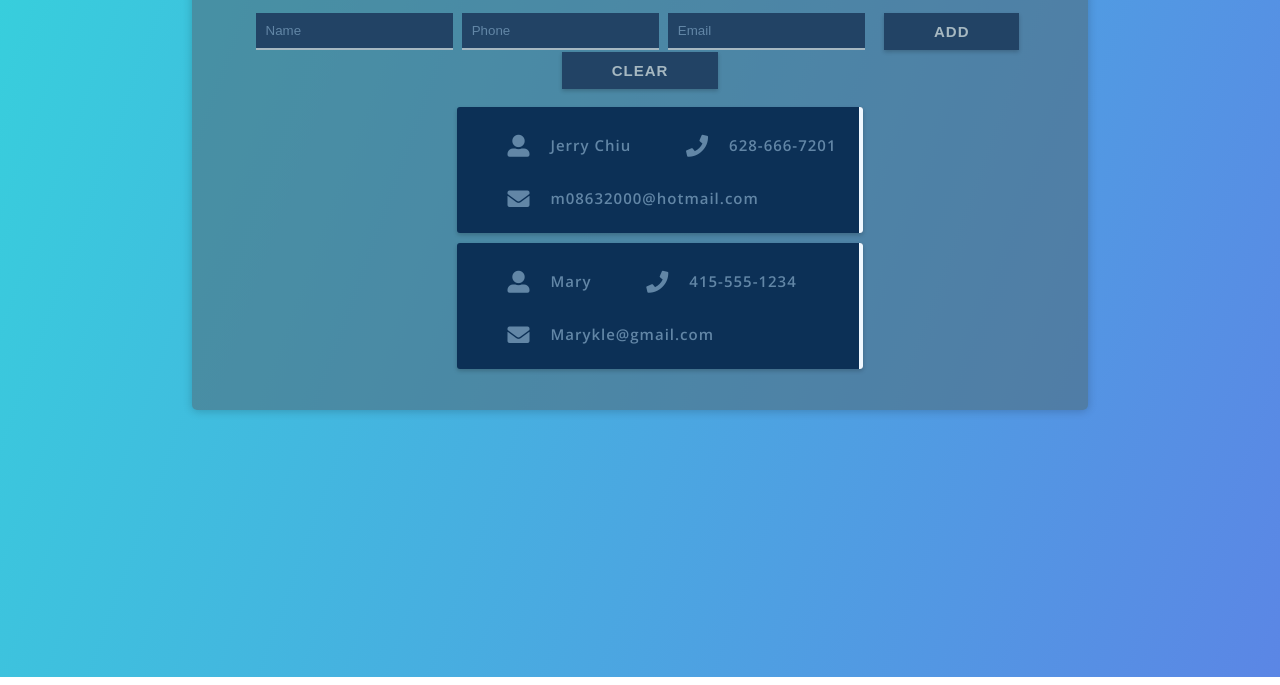
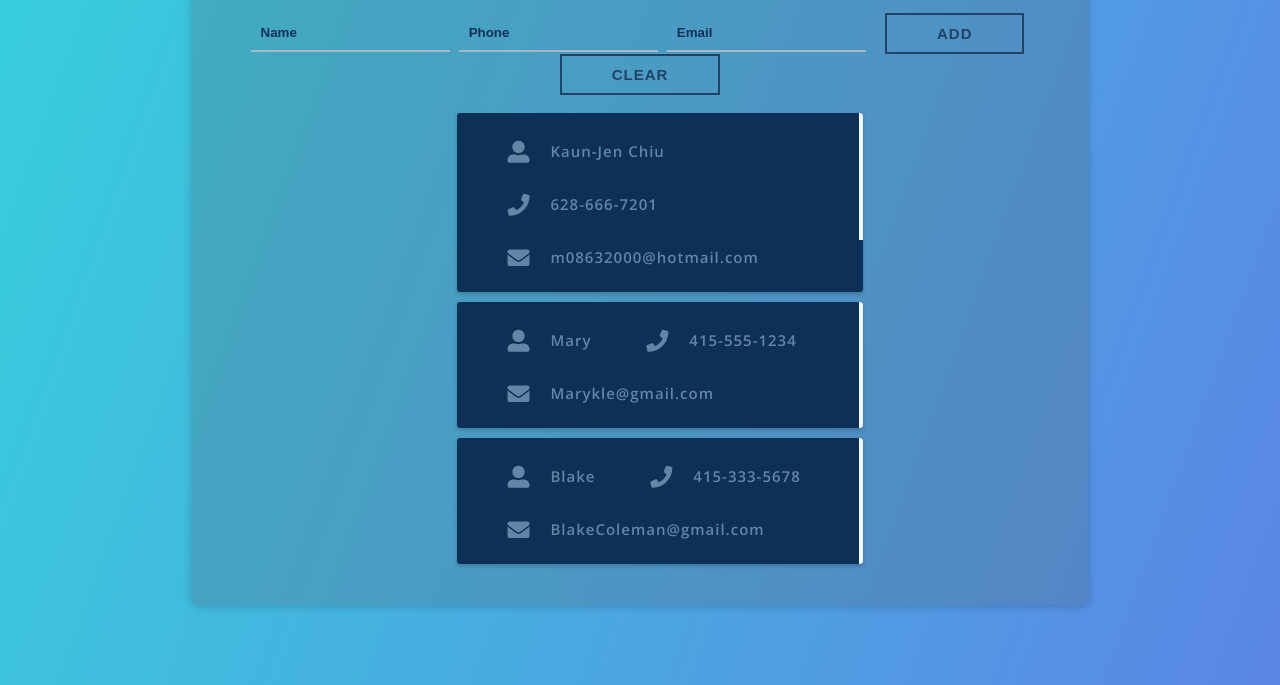
Before and after one commit to jerrychiu0863/contactInfo_app, a plain HTML site: page index.html in a window 1280 px wide. Shown: the part 173-858 px from the top of the page. Drawn offline with nearby package versions, Linux system fonts and the light colour scheme.

Commit message:
edited UI

```diff
--- a/index.html
+++ b/index.html
@@ -22,7 +22,7 @@
 
     <ul>
         <li>
-            <p><i class="fas fa-user-alt contact__icon"></i>Jerry Chiu</p>
+            <p><i class="fas fa-user-alt contact__icon"></i>Kaun-Jen Chiu</p>
             <p><i class="fas fa-phone contact__icon"></i>628-666-7201</p>
             <p class="contact__email"><i class="fas fa-envelope contact__icon"></i>m08632000@hotmail.com</p>
             <span><i class="fas fa-trash-alt contact__icon contact__icon--trashcan"></i></span>
@@ -33,6 +33,12 @@
             <p class="contact__email"><i class="fas fa-envelope contact__icon"></i>Marykle@gmail.com</p>
             <span><i class="fas fa-trash-alt contact__icon contact__icon--trashcan"></i></span>
         </li>
+        <li>
+            <p><i class="fas fa-user-alt contact__icon"></i>Blake</p>
+            <p><i class="fas fa-phone contact__icon"></i>415-333-5678</p>
+            <p class="contact__email"><i class="fas fa-envelope contact__icon"></i>BlakeColeman@gmail.com</p>
+            <span><i class="fas fa-trash-alt contact__icon contact__icon--trashcan"></i></span>
+        </li>
     </ul>
 </div>
 
--- a/script.js
+++ b/script.js
@@ -38,9 +38,11 @@ function init() {
 //Delete Item
 $('ul').on('click', 'span', function(e) {
     e.stopPropagation();
-    $(this).parent().fadeOut(500, function() {
+    $(this).parent().fadeOut(300, function() {
         $(this).remove();
-    })
+    });
+
+    $('li').css({"transform": "scale(1)", "box-shadow": "0 2px 4px rgba(0,0,0, .18)"});
 });
 
 
--- a/style.css
+++ b/style.css
@@ -3,14 +3,17 @@
 dark-blue: rgba(12, 48, 86);
 med-blue: rgba(34, 67, 101);
 light-blue: #6286a6;
+extra-light-blue: aliceblue;
 
-background: rgb(38, 71, 88);
-headline: rgb(166, 184, 193);
+background: rgb(79, 111, 127, .3);
+headline: aliceblue;
 
 */
 
 html {
     background-image: linear-gradient(110deg, #36d1dc, #5b86e5);
+    background-repeat: no-repeat;
+    background-size: cover;
 }
 
 body {
@@ -18,23 +21,23 @@ body {
     padding: 0;
     box-sizing: border-box;
     font-family: 'Open Sans', sans-serif;
-    height: 100vh
+    height: 100%;
 }
 
 #container {
     text-align: center;
     width: 70%;
     height: auto;
-    background-color: rgb(79, 111, 127, .6);
+    background-color: rgb(79, 111, 127, .3);
     border-radius: 5px;
-    margin: 50px auto 0 auto;
+    margin: 50px auto 80px auto;
     padding: 25px 0;
     box-shadow:  0 1px 10px rgba(0,0,0, .2);
 }
 
 h1 {
     font-size: 40px;
-    color: rgb(166, 184, 193);
+    color: aliceblue;
     text-transform: uppercase;
 }
 
@@ -42,21 +45,22 @@ h1 {
 /*input*/
 
 input {
-    color: #6286a6;
+    color: rgba(12, 48, 86);
+    font-weight: 600;
     border: none;
     padding: 10px;
-    background-color: rgba(34, 67, 101);
+    background-color: transparent;
     border-bottom: 2px solid rgb(166, 184, 193);
     margin-right: 5px;
 }
 
 input::placeholder {
-    color: #6286a6;
+    color:  rgba(12, 48, 86);
 }
 
 input:focus {
-    background-color: #fff;
-    border: : 2px solid aqua;
+    background-color: transparent;
+    border-bottom: 2px solid rgba(12, 48, 86);
 }
 
 /******************************************/
@@ -64,31 +68,27 @@ input:focus {
 
 .btn {
     text-transform: uppercase;
-    color: rgb(166, 184, 193);
+    color: rgba(34, 67, 101);
     letter-spacing: 1px;
     font-size: 15px;
     font-weight: 700;
     padding: 10px 50px;
     transform: translateY(2px);
-    background-color: rgba(34, 67, 101);
+    background-color: transparent;
     border-style: none;
-    box-shadow:  0 2px 4px rgba(0,0,0, .2);
+    border: 2px solid rgba(34, 67, 101);
     transition: all linear .1s;
 }
 
 .btn:hover {
-    color: rgba(34, 67, 101);
-    background-color: aliceblue;
-}
-
-.btn:focus {
-    border: none;
+    color:  aliceblue;
+    background-color: rgba(34, 67, 101);
 }
 
 .btn:active {
-    transform: scale(.98);
+    transform: translateY(2px);
     border: none;
-    box-shadow:  0 2px 1px rgba(0,0,0, .6);
+
 }
 
 .btn__add {
```
